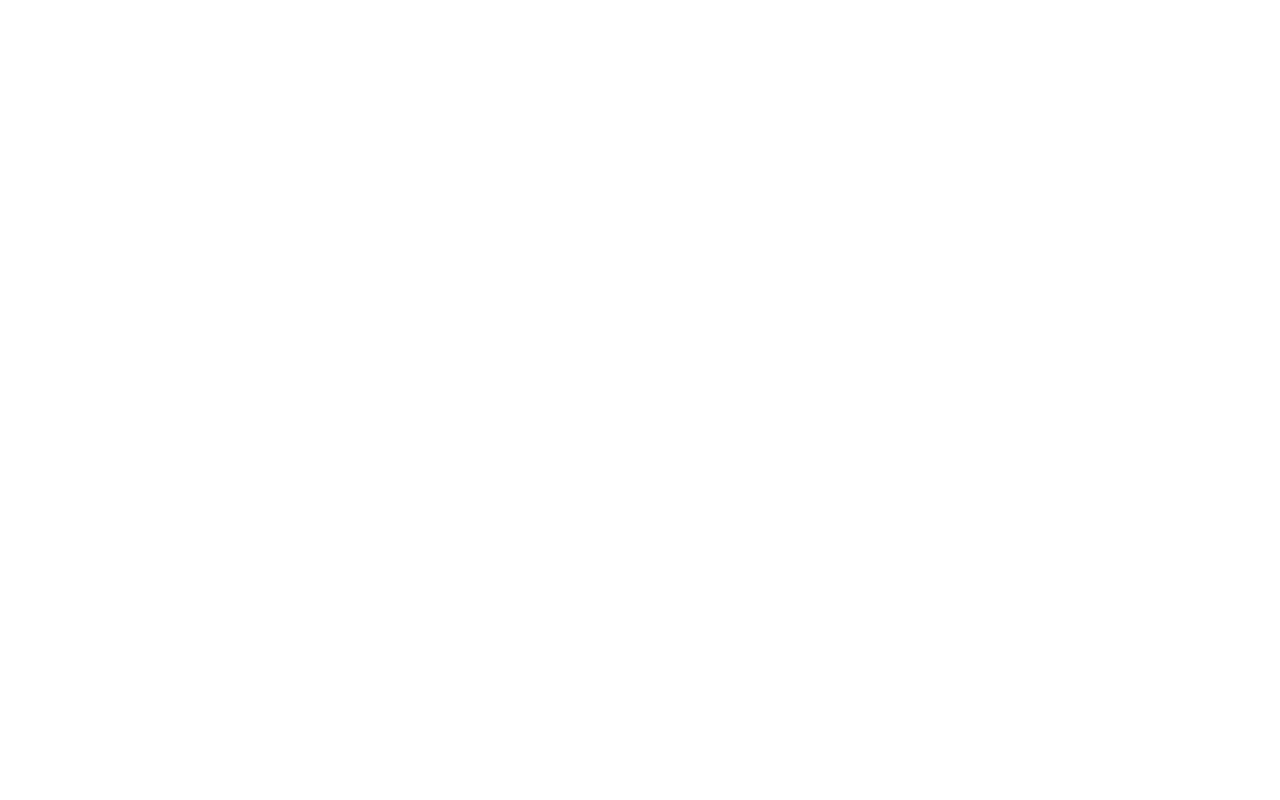
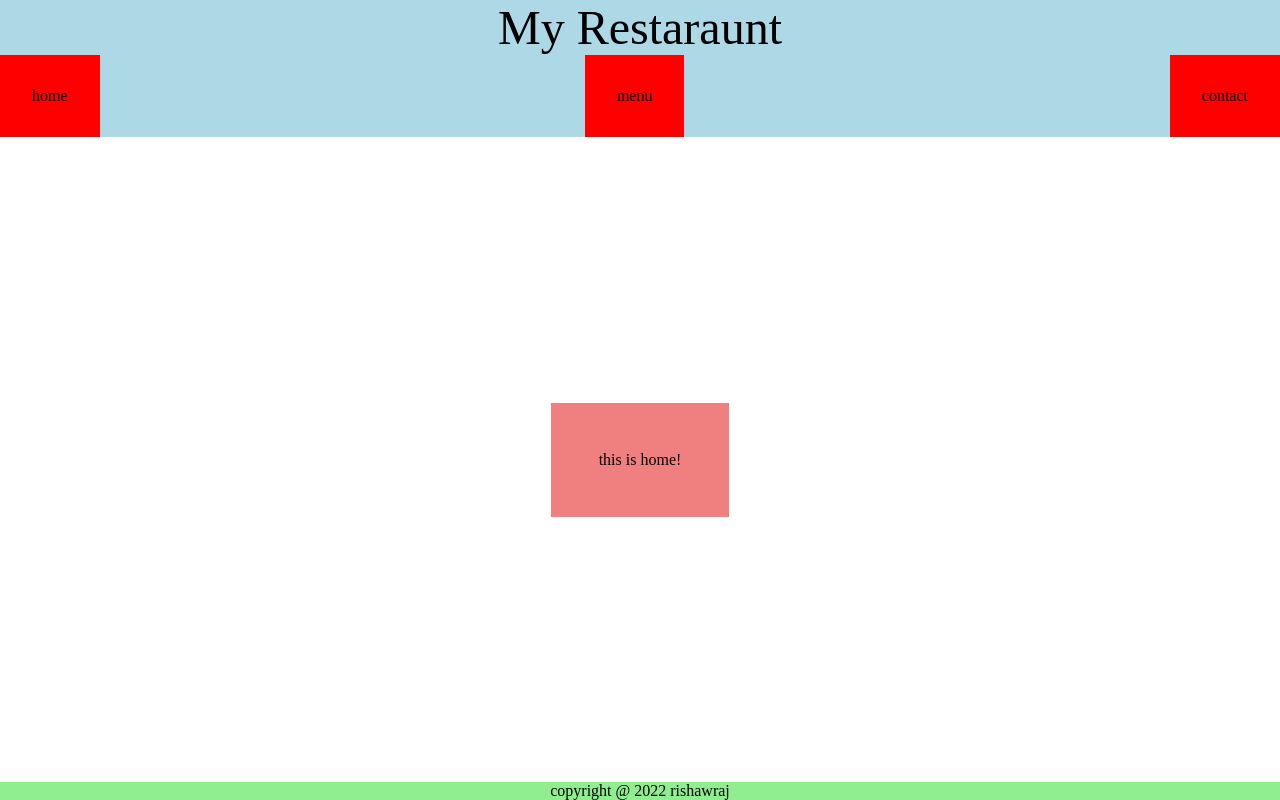
Before and after one commit to rishawraj/es6-modules, a plain HTML site: page index.html in a window 1280 px wide. Drawn offline with Linux system fonts and the light colour scheme.

Commit message:
second commit

```diff
--- a/index.html
+++ b/index.html
@@ -5,9 +5,10 @@
     <meta http-equiv="X-UA-Compatible" content="IE=edge" />
     <meta name="viewport" content="width=device-width, initial-scale=1.0" />
     <script src="main.js" defer></script>
+    <link rel="stylesheet" href="style.css" />
     <title>Restaurant Webpage</title>
   </head>
   <body>
-    <!-- <div class="content" id="content"></div> -->
+    <div class="content" id="content"></div>
   </body>
 </html>
--- a/main.js
+++ b/main.js
@@ -1 +1 @@
-console.log("it's working!!");
+(()=>{"use strict";!function(){const t=document.getElementById("content");t.appendChild(function(){const t=document.createElement("div");t.classList.add("header");const e=document.createElement("div");e.classList.add("logo"),e.textContent="My Restaraunt";const n=document.createElement("div");n.classList.add("navbar");const d=document.createElement("div");d.classList.add("home"),d.textContent="home",d.addEventListener("click",(()=>{document.querySelector(".main").textContent="this is home page !"}));const c=document.createElement("div");c.classList.add("menu"),c.textContent="menu",c.addEventListener("click",(()=>{document.querySelector(".main").textContent="this is menu page !"}));const a=document.createElement("div");return a.classList.add("contact"),a.textContent="contact",a.addEventListener("click",(()=>{document.querySelector(".main").textContent="this is contact page !"})),n.appendChild(d),n.appendChild(c),n.appendChild(a),t.appendChild(e),t.appendChild(n),t}()),t.appendChild(function(){const t=document.createElement("div");return t.classList.add("main"),t.textContent="this is home!",t}()),t.appendChild(function(){const t=document.createElement("div");return t.classList.add("footer"),t.textContent="copyright @ 2022 rishawraj",t}())}()})();
--- /dev/null
+++ b/style.css
@@ -0,0 +1,44 @@
+* {
+  margin: 0;
+  box-sizing: border-box;
+}
+
+.content {
+  height: 100vh;
+  display: flex;
+  flex-direction: column;
+  justify-content: center;
+  justify-content: space-between;
+  align-items: center;
+  /* background-color: lightblue; */
+}
+.header {
+  background-color: lightblue;
+  display: flex;
+  flex-direction: column;
+}
+.logo {
+  font-size: 3rem;
+  align-self: center;
+}
+.navbar {
+  display: flex;
+  width: 100vw;
+  justify-content: space-between;
+}
+.navbar > * {
+  padding: 2rem;
+  background-color: red;
+  cursor: pointer;
+}
+
+.main {
+  padding: 3rem;
+  background-color: lightcoral;
+}
+
+.footer {
+  width: 100%;
+  text-align: center;
+  background-color: lightgreen;
+}
```
